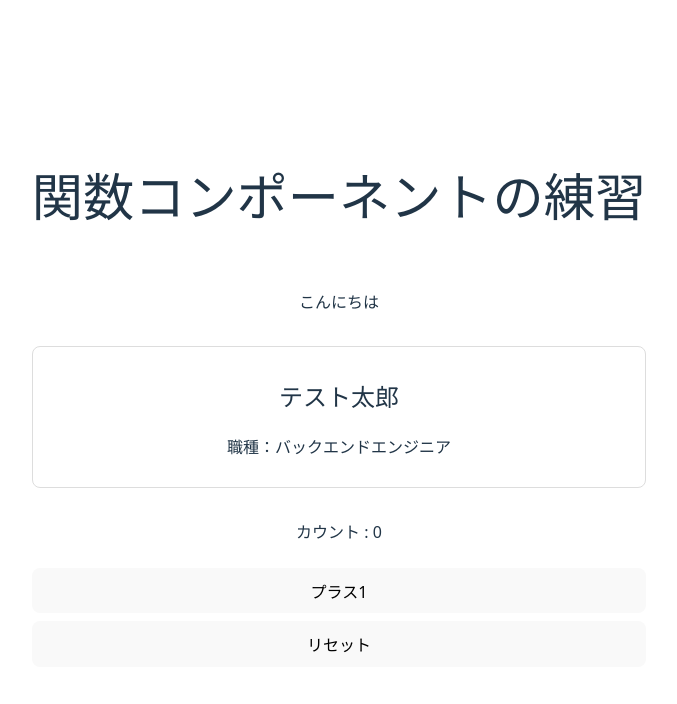
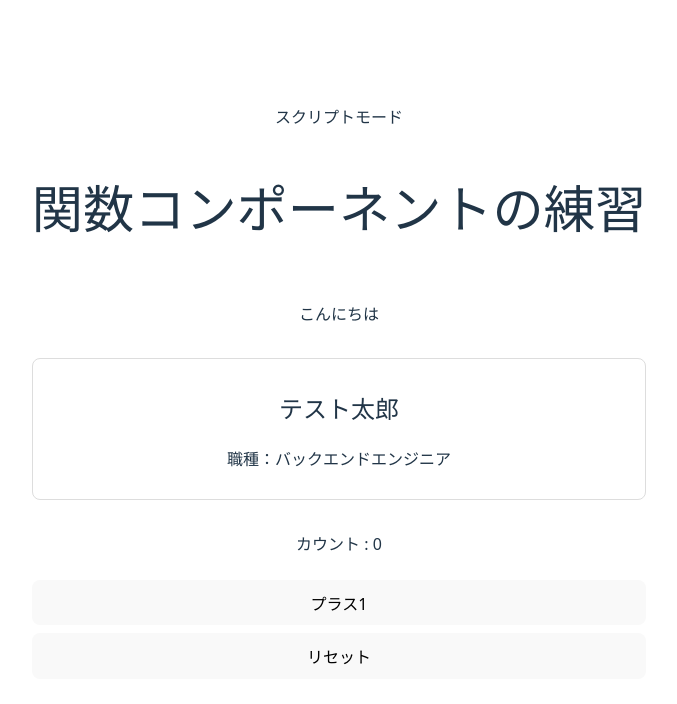
Before and after one commit to seyou-U/React_Practice, a React (Vite) app: page / in a window 1280 px wide. Shown: the top 704 px of the page, without its empty margins (301-978 px from the left). Built offline with nearby package versions, Linux system fonts and the light colour scheme.

Commit message:
[add] スクリプトモード確認用のファイル作成

```diff
--- a/src/App.jsx
+++ b/src/App.jsx
@@ -1,8 +1,15 @@
+import React from 'react'
 import './App.css'
+import { StrictModeLog } from './components/StrictModelog';
 import { Home } from './pages/Home'
 
 function App() {
-  return <Home />;
+  return (
+    <>
+      <StrictModeLog />
+      <Home />
+    </>
+  )
 }
 
 export default App
--- /dev/null
+++ b/src/components/StrictModeLog.jsx
@@ -0,0 +1,4 @@
+export function StrictModeLog() {
+    console.log('スクリプトモード中のログテスト');
+    return <div>スクリプトモード</div>;
+}
```
